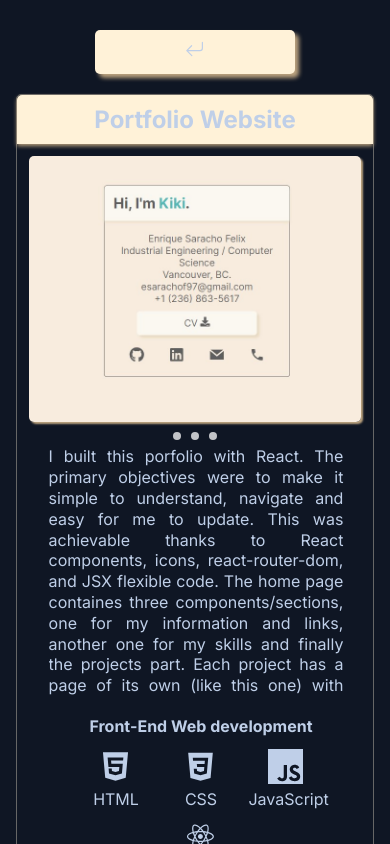
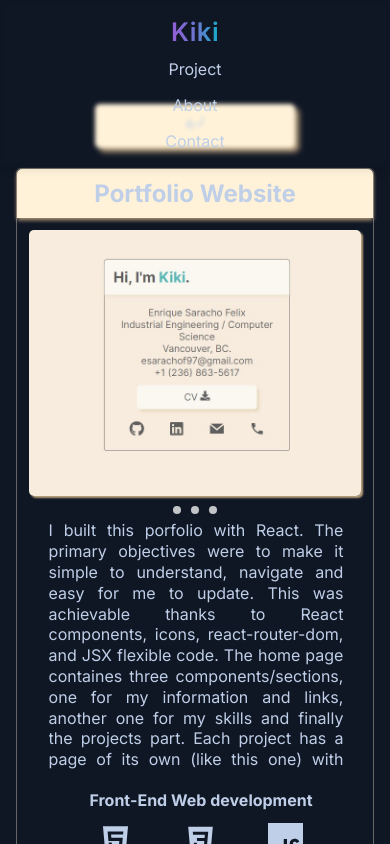
Before and after one commit to EnriqueSaracho/portfolio, a React (Create React App) app: page /portfolio/portfolio in a window 390 px wide. Shown: the top 844 px of the page. Built offline with nearby package versions, Linux system fonts and the light colour scheme.

Commit message:
trying to redeploy on gh pages

```diff
--- a/src/App.css
+++ b/src/App.css
@@ -18,12 +18,83 @@ body {
   background-color: var(--background1);
   color: var(--contrast);
   font-family: "Inter", sans-serif;
+  padding-top: 84px;
+}
+
+/* Base layout */
+.navbar {
+  display: flex;
+  align-items: center;
+  justify-content: space-between;
+  padding: 0 2rem;
+  z-index: 1000;
+  position: fixed;
+  top: 0;
+  left: 0;
+  height: 84px;
+  width: 100vw;
+  /* Add these properties instead */
+  /* background-color: rgba(255, 255, 255, 0.4); /* Semi-transparent white */
+  backdrop-filter: blur(2px);
+  -webkit-backdrop-filter: blur(8px); /* For Safari */
+  box-shadow: 0 2px 10px rgba(0, 0, 0, 0.1); /* Optional: adds subtle shadow */
+}
+
+/* Brand / logo text */
+.navbar__brand {
+  font-size: 1.6rem;
+  font-weight: 600;
+  color: transparent;
+  background-image: var(--background-image);
+  background-clip: text;
+  letter-spacing: 0.5px;
+}
+
+/* Links list */
+.navbar__links {
+  list-style: none;
+  display: flex;
+  gap: 1.8rem;
+  margin: 0;
+  padding: 0;
+}
+
+.navbar__links li a {
+  text-decoration: none;
+  color: var(--contrast);
+  font-weight: 500;
+  transition: color 0.25s ease;
+}
+
+/* Hover / active effect */
+.navbar__links li a:hover,
+.navbar__links li a:focus {
+  color: #f05555;   /* highlight color */
+}
+
+/* (Optional) Mobile breakpoint — stacks the menu */
+@media (max-width: 600px) {
+  .navbar {
+    flex-direction: column;
+    height: auto;
+    padding: 1rem;
+  }
+
+  .navbar__links {
+    flex-direction: column;
+    align-items: center;
+    gap: 1rem;
+    margin-top: 0.75rem;
+  }
+}
+
+.main {
+  height: 100vh;
+  display: block;
 }
 
 .App {
   margin: auto;
-  margin-top: 30px;
-  margin-bottom: 30px;
 }
 
 .btn {
--- a/src/App.js
+++ b/src/App.js
@@ -5,6 +5,7 @@ import Checkers from "./pages/checkers";
 import Portfolio from "./pages/portfolio";
 import GameList from "./pages/game-list";
 import Calculator from "./pages/calculator";
+import Navbar from "./components/Navbar";
 
 /**
  * App page.
@@ -13,6 +14,7 @@ import Calculator from "./pages/calculator";
 function App() {
   return (
     <div className="App">
+      <Navbar />
       <Router>
         <Routes>
           {/* Home page */}
--- a/src/components/About.js
+++ b/src/components/About.js
@@ -11,7 +11,7 @@ import Typewriter from "typewriter-effect";
  */
 export default function About() {
   return (
-    <div className="component">
+    <div className="about component">
       {/* Title */}
       <h2 className="title">
         Hi, I'm <span className="high-light-text">Enrique</span>
@@ -27,6 +27,7 @@ export default function About() {
           }}
           onInit={(typewriter) => {
             typewriter
+              .pauseFor(2500)
               .typeString(
                 'But most people call me <span class="high-light-text">Maximus Decimus Meridius, commander of the Armies of the North, general of the Felix Legions, loyal servant to the true emperor Marcus Aurelius.</span>'
               )
@@ -39,7 +40,7 @@ export default function About() {
                 console.log("All strings were deleted");
               })
               .pauseFor(500)
-              .typeString(' <span class="high-light-text">Kiki</span> ')
+              .typeString(' <span class="high-light-text">Kiki</span>')
               .start();
           }}
         />
--- /dev/null
+++ b/src/components/Main.js
@@ -0,0 +1,9 @@
+import React from "react";
+
+const Main = () => {
+  return <main className="main">
+
+  </main>;
+};
+
+export default Main;
--- /dev/null
+++ b/src/components/Navbar.jsx
@@ -0,0 +1,19 @@
+import React from 'react'
+
+const Navbar = () => {
+  return (
+    <nav className="navbar">
+      {/* Left side */}
+      <div className="navbar__brand">Kiki</div>
+
+      {/* Right side */}
+      <ul className="navbar__links">
+        <li><a href="#project">Project</a></li>
+        <li><a href="#about">About</a></li>
+        <li><a href="#contact">Contact</a></li>
+      </ul>
+    </nav>
+  )
+}
+
+export default Navbar
--- a/src/pages/home.js
+++ b/src/pages/home.js
@@ -2,6 +2,7 @@ import React from "react";
 import About from "../components/About";
 import Skills from "../components/Skills";
 import Projects from "../components/Projects";
+import Main from "../components/Main";
 
 /**
  * Home component.
@@ -10,6 +11,7 @@ import Projects from "../components/Projects";
 export default function Home() {
   return (
     <div className="Home">
+      <Main />
       <div className="container1">
         <About />
         <Skills />
```
